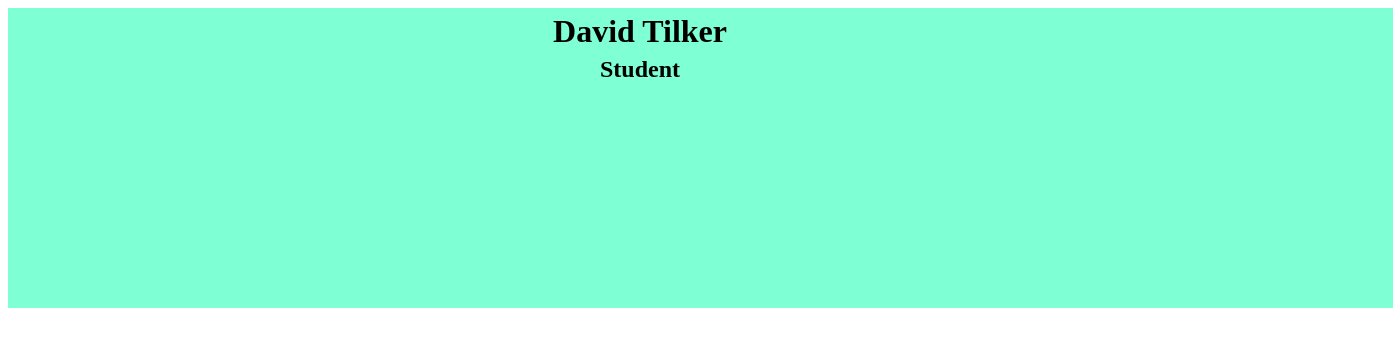
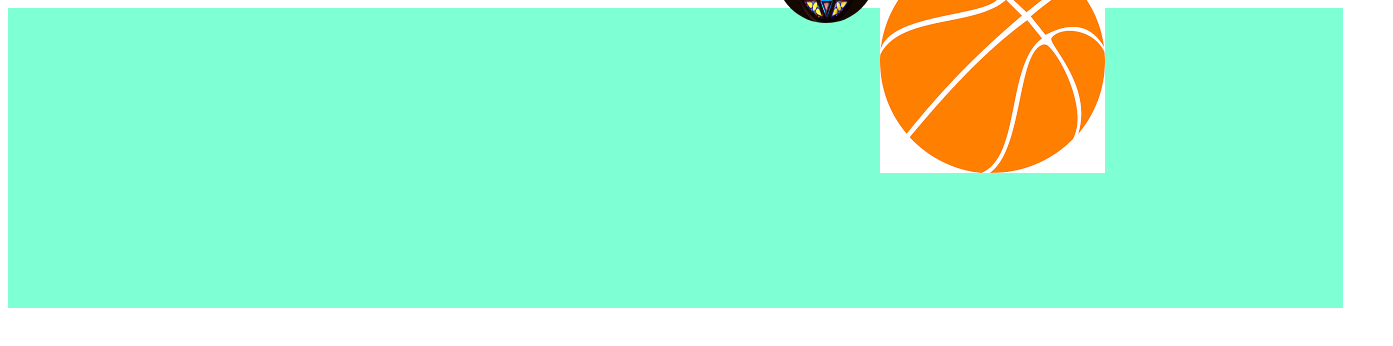
Before and after one commit to David808/test, a plain HTML site: page index.html in a window 1280 px wide. Shown: the whole page, 1393 px wide, since content can reach past the window. Drawn offline with Linux system fonts and the light colour scheme.

Commit message:
I was adding
I was adding pictures and trying to center my text and turn my pictures
into circles.

```diff
--- a/css/styles.css
+++ b/css/styles.css
@@ -1,17 +1,28 @@
 body{
-	color:black;
+	color: black;
 	background-color:white;
 }
-
 #div34{
-	width: 1385px;
+	width: 1335px;
 	height: 300px;
 	background-color: aquamarine;
 }
 
 h1{
- margin-top: -295px;
+ margin-top: -340px;
 }
 h2{
-	margin-top: -15px;
+	margin-top: -250px;
 }
+#jews{
+
+	height: 100px;
+	width: 100px;
+	border-radius: 100%;
+	margin-top: 100px;
+	margin-left: 600px;
+	margin-bottom: 150px;
+}
+body{
+	text-align: center;
+}
--- a/index.html
+++ b/index.html
@@ -3,13 +3,12 @@
 	<head>
 	<link rel="stylesheet" href="css/styles.css">
 	<title>Recreation</title>
-	<link rel="icon" href="assets/code.png">
 	</head>
   <body>
-  <div id="div34"></div>
-<div>
-<h1 align="center">David Tilker</h1>
-</div>
-<h2 align="center">Student</h2>
+	 <div id="div34"></div>
+	<h1 >David Tilker</h1>
+	<h2 >Student</h2>
+	<img id="jews" src="assets/jews.jpg">
+	<img id="bas" src="assets/bas.png">
   </body>
 </html>
```
Also changed, not shown: assets/bas.png (added), assets/jews.jpg (added), assets/tv.jpeg (added).
